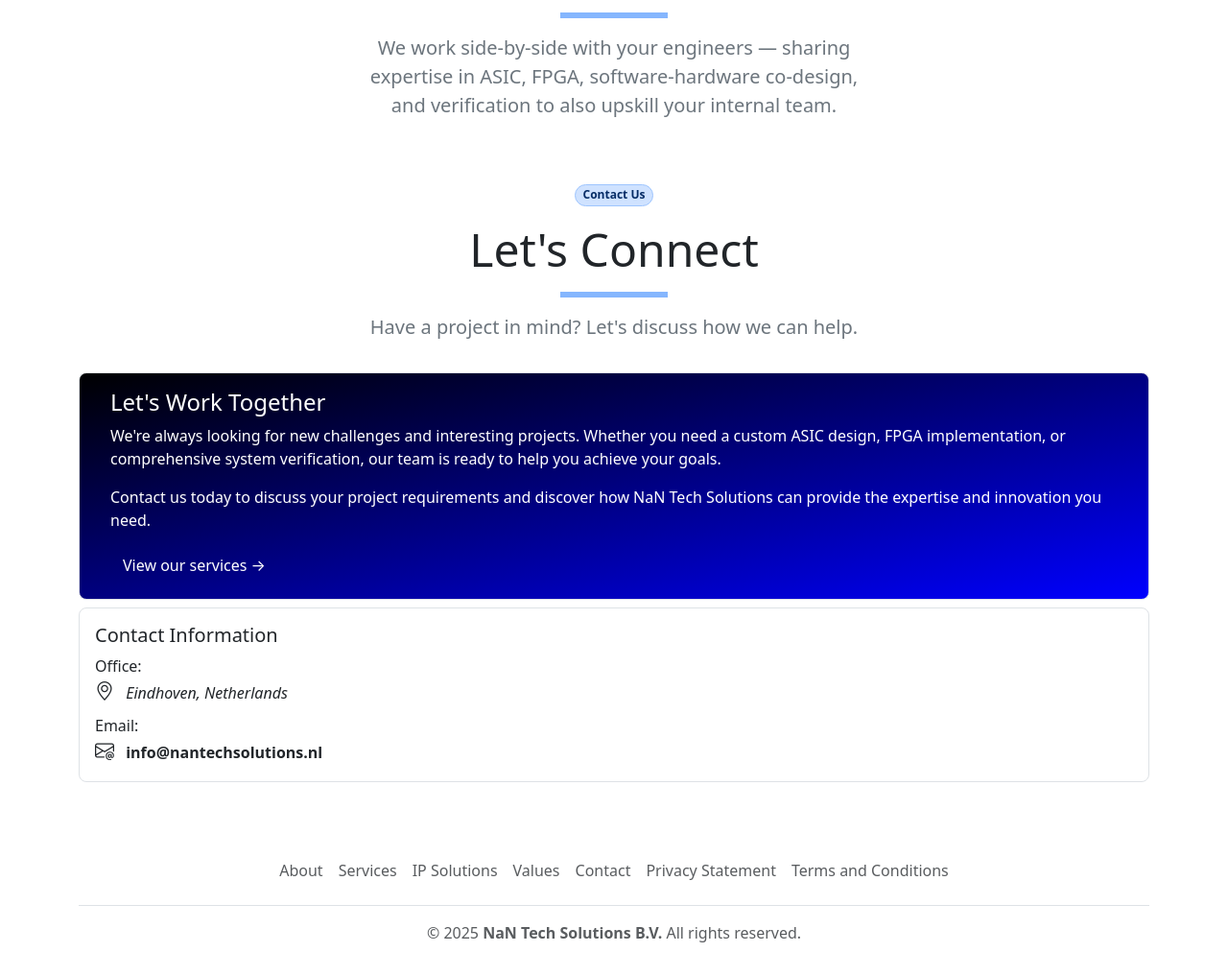
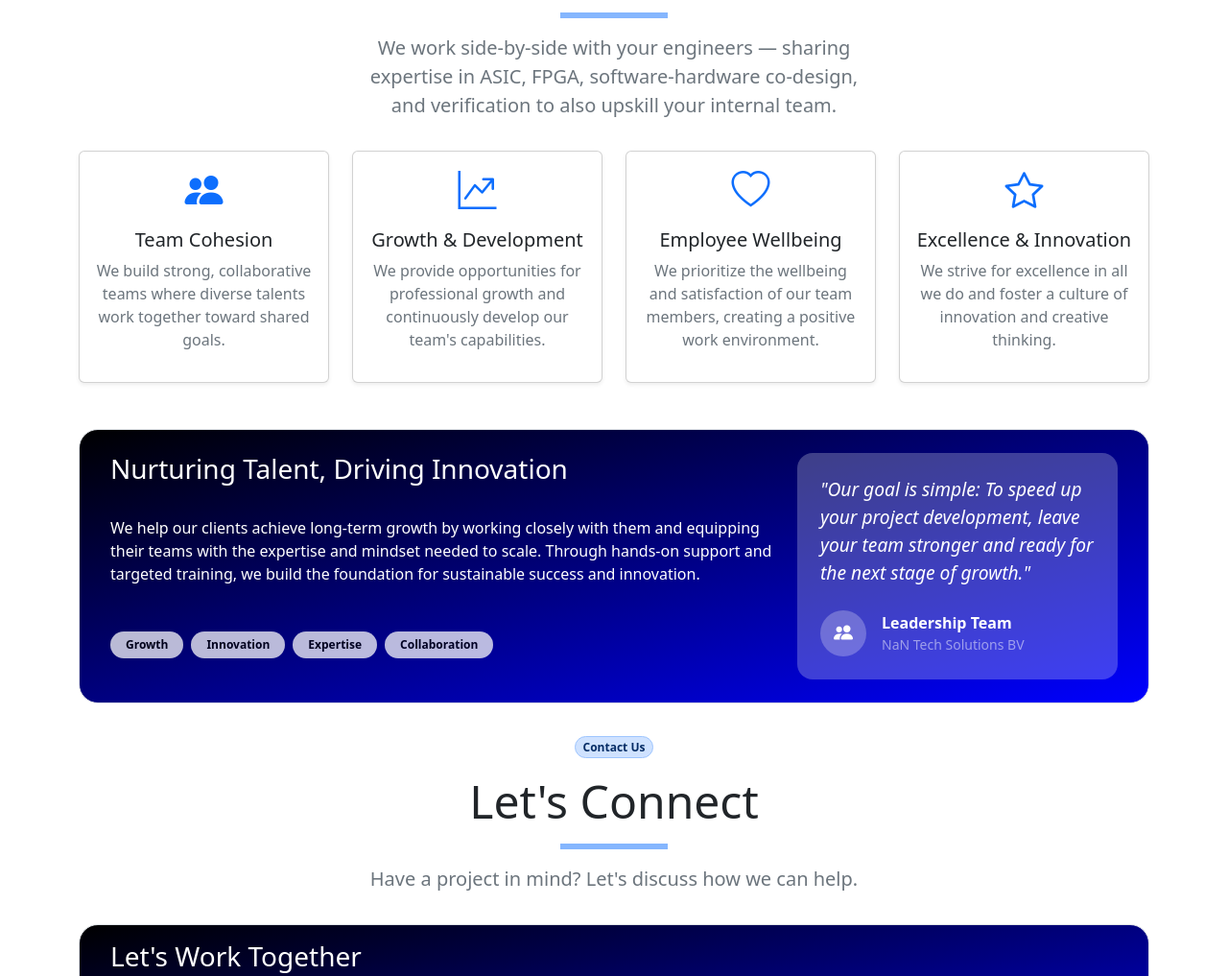
Before and after one commit to prekid/nan-git-multipage, a plain HTML site: page index.html in a window 1280 px wide. Shown: the part 3521-4538 px from the top of the page at 96% size. Drawn offline with nearby package versions, Linux system fonts and the light colour scheme.

Commit message:
Add 'Our Values' Section

```diff
--- a/css/styles.css
+++ b/css/styles.css
@@ -180,15 +180,23 @@
   display: none;
 }
 
+/* Our Values Section */
+/* Using the element (#gradient-black-blue-card) for colored card, see "Contact Us" Section below */
+.blockquote {
+  font-size: 1.2rem;
+  color: white !important;
+}
+
 /* Contact Us Section */
-#work-together-card {
+#gradient-black-blue-card {
+  border-radius: 20px !important;
   background: linear-gradient(to bottom right, black, blue);
   padding: 2rem;
   color: white;
 }
-#work-together-card .btn {
+#gradient-black-blue-card .btn {
   color: white;
 }
-#work-together-card .btn:hover {
+#gradient-black-blue-card .btn:hover {
   color: #add8ff;
 }
--- a/index.html
+++ b/index.html
@@ -584,6 +584,122 @@
             </p>
           </div>
         </div>
+        <!-- Cards Row -->
+        <div class="row g-4">
+          <!-- Card 1 -->
+          <div class="col-lg-3 col-md-6">
+            <div class="card h-100 shadow-sm text-center p-3">
+              <i class="bi bi-people-fill display-6 text-primary mb-2"></i>
+              <h5 class="mt-2">Team Cohesion</h5>
+              <p class="text-secondary">
+                We build strong, collaborative teams where diverse talents work
+                together toward shared goals.
+              </p>
+            </div>
+          </div>
+
+          <!-- Card 2 -->
+          <div class="col-lg-3 col-md-6">
+            <div class="card h-100 shadow-sm text-center p-3">
+              <i class="bi bi-graph-up-arrow display-6 text-primary mb-2"></i>
+              <h5 class="mt-2">Growth & Development</h5>
+              <p class="text-secondary">
+                We provide opportunities for professional growth and
+                continuously develop our team's capabilities.
+              </p>
+            </div>
+          </div>
+
+          <!-- Card 3 -->
+          <div class="col-lg-3 col-md-6">
+            <div class="card h-100 shadow-sm text-center p-3">
+              <i class="bi bi-heart display-6 text-primary mb-2"></i>
+              <h5 class="mt-2">Employee Wellbeing</h5>
+              <p class="text-secondary">
+                We prioritize the wellbeing and satisfaction of our team
+                members, creating a positive work environment.
+              </p>
+            </div>
+          </div>
+
+          <!-- Card 4 -->
+          <div class="col-lg-3 col-md-6">
+            <div class="card h-100 shadow-sm text-center p-3">
+              <i class="bi bi-star display-6 text-primary mb-2"></i>
+              <h5 class="mt-2">Excellence & Innovation</h5>
+              <p class="text-secondary">
+                We strive for excellence in all we do and foster a culture of
+                innovation and creative thinking.
+              </p>
+            </div>
+          </div>
+        </div>
+
+        <div class="list-group list-group-checkable d-grid gap-2 border-0 mt-5">
+          <div
+            class="list-group-item rounded-3 py-4 border bg-body-secondary"
+            id="gradient-black-blue-card"
+          >
+            <div class="row align-items-stretch g-4">
+              <!-- Left Text Content -->
+              <div class="col-lg-8">
+                <h3 class="mb-3">Nurturing Talent, Driving Innovation</h3>
+                <p class="mb-3 pt-3">
+                  We help our clients achieve long-term growth by working
+                  closely with them and equipping their teams with the expertise
+                  and mindset needed to scale. Through hands-on support and
+                  targeted training, we build the foundation for sustainable
+                  success and innovation.
+                </p>
+                <div class="d-flex flex-wrap gap-2 mt-5">
+                  <span
+                    class="badge rounded-pill text-bg-light opacity-75 px-3 py-2"
+                    >Growth</span
+                  >
+                  <span
+                    class="badge rounded-pill text-bg-light opacity-75 px-3 py-2"
+                    >Innovation</span
+                  >
+                  <span
+                    class="badge rounded-pill text-bg-light opacity-75 px-3 py-2"
+                    >Expertise</span
+                  >
+                  <span
+                    class="badge rounded-pill text-bg-light opacity-75 px-3 py-2"
+                    >Collaboration</span
+                  >
+                </div>
+              </div>
+
+              <!-- Right Blockquote Section -->
+              <div class="col-lg-4">
+                <div class="bg-light bg-opacity-25 p-4 rounded-4 h-100">
+                  <blockquote
+                    class="blockquote text-body-emphasis fst-italic mb-4"
+                  >
+                    "Our goal is simple: To speed up your project development,
+                    leave your team stronger and ready for the next stage of
+                    growth."
+                  </blockquote>
+                  <div class="d-flex align-items-center">
+                    <div
+                      class="rounded-circle bg-white bg-opacity-25 d-flex align-items-center justify-content-center me-3"
+                      style="width: 48px; height: 48px"
+                    >
+                      <i class="bi bi-people-fill text-white fs-5"></i>
+                    </div>
+                    <div>
+                      <p class="mb-0 fw-semibold">Leadership Team</p>
+                      <p class="mb-0 small text-white-50">
+                        NaN Tech Solutions BV
+                      </p>
+                    </div>
+                  </div>
+                </div>
+              </div>
+            </div>
+          </div>
+        </div>
       </div>
     </section>
 
@@ -622,9 +738,9 @@
           <!-- First card -->
           <div
             class="list-group-item rounded-3 py-3 border"
-            id="work-together-card"
+            id="gradient-black-blue-card"
           >
-            <h4>Let's Work Together</h4>
+            <h3>Let's Work Together</h3>
             <p>
               We're always looking for new challenges and interesting projects.
               Whether you need a custom ASIC design, FPGA implementation, or
```
